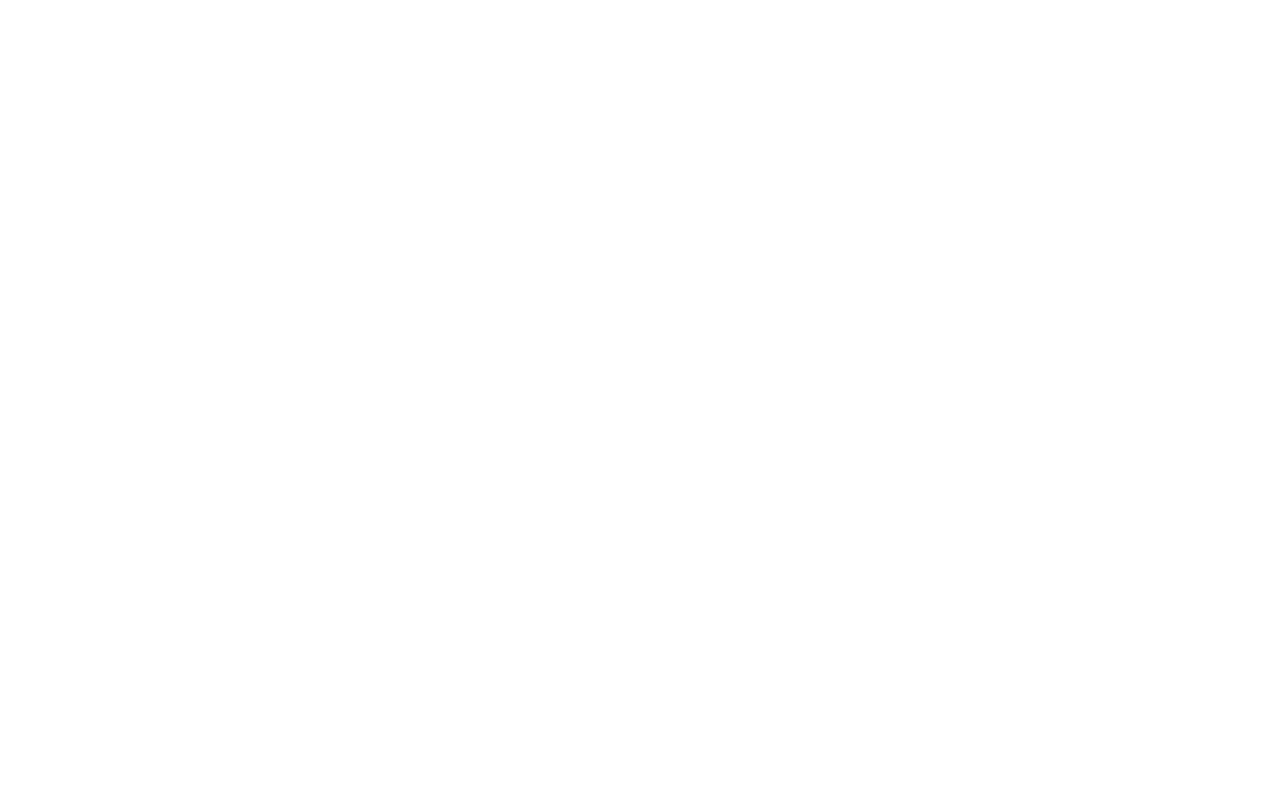
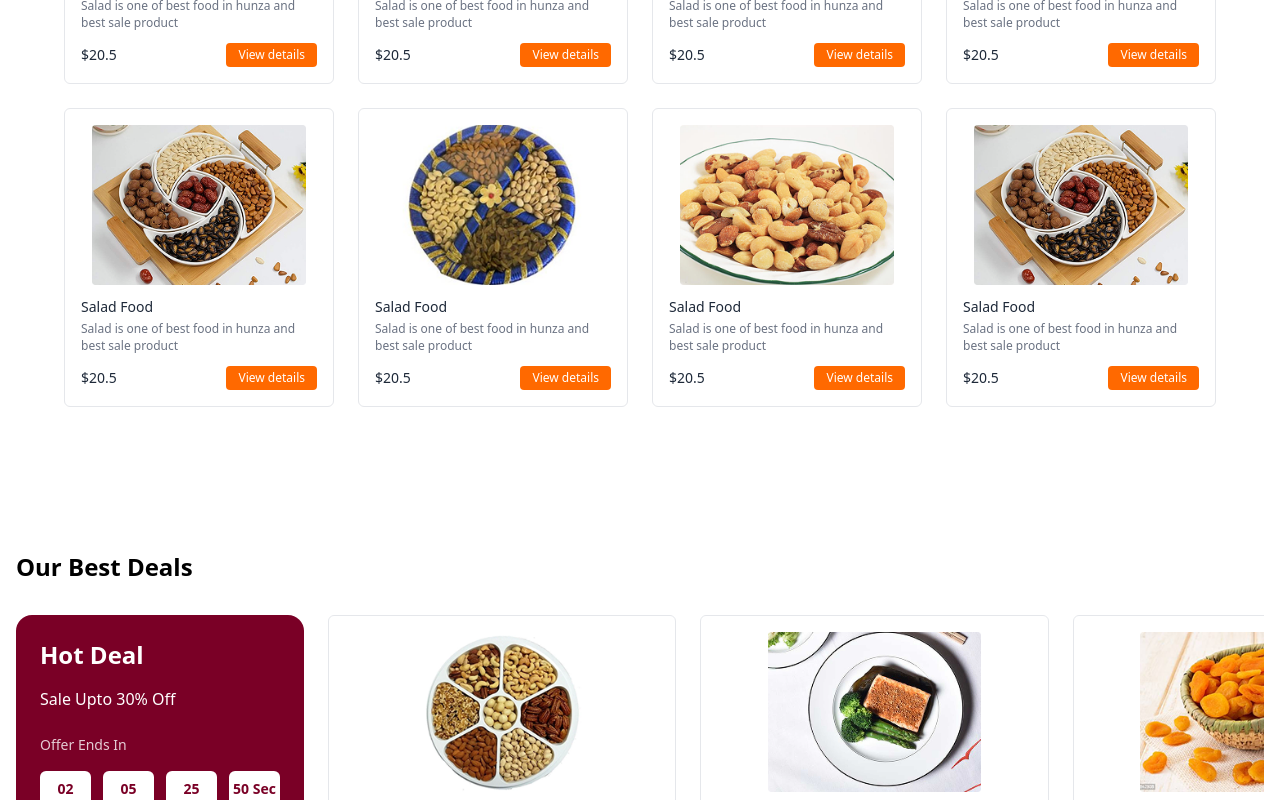
Before and after one commit to shshrukh/dryfruitesOrders, a React (Vite) app: page / in a window 1280 px wide. Shown: the part 1460-2260 px from the top of the page. Before the commit the page ends 814 px from the top, so only its background shows below. Built offline with nearby package versions, Linux system fonts and the light colour scheme.

Commit message:
adding product and deal section

```diff
--- /dev/null
+++ b/src/Components/DealsSection.jsx
@@ -0,0 +1,42 @@
+import Product from "./Ui/Product";
+import products from "../data/products.json";
+
+const DealsSection = () => {
+  return (
+    <section className="w-full max-w-7xl mx-auto px-4 py-16">
+      <h2 className="text-2xl font-semibold mb-8">Our Best Deals</h2>
+
+      <div className="flex gap-6">
+        {/* Hot Deal */}
+        <div className="w-72 min-w-[18rem] bg-[#7a0026] text-white rounded-2xl p-6">
+          <h3 className="text-2xl font-semibold mb-4">Hot Deal</h3>
+          <p className="mb-6">Sale Upto 30% Off</p>
+
+          <p className="text-sm opacity-80 mb-4">Offer Ends In</p>
+
+          <div className="grid grid-cols-4 gap-3">
+            {["02 Days", "05 Hours", "25 Mints", "50 Sec"].map((t, i) => (
+              <div
+                key={i}
+                className="bg-white text-[#7a0026] rounded-md py-2 text-center text-sm font-semibold"
+              >
+                {t}
+              </div>
+            ))}
+          </div>
+        </div>
+
+        {/* Scrollable Product Cards */}
+        <div className="flex-1 overflow-x-auto">
+          <div className="flex gap-6 min-w-max pb-4">
+            {products.map((item) => (
+              <Product key={item.id} item={item} />
+            ))}
+          </div>
+        </div>
+      </div>
+    </section>
+  );
+};
+
+export default DealsSection;
--- a/src/Components/Navbar.jsx
+++ b/src/Components/Navbar.jsx
@@ -11,8 +11,9 @@
   }
 
   return (
-    <nav className="w-full bg-white py-4 px-4 md:px-8 lg:px-16">
-      <div className="max-w-7xl mx-auto flex items-center justify-between gap-4">
+ <nav className="w-full bg-white/70 backdrop-blur-[2px] py-4 px-4 md:px-8 lg:px-16 sticky top-0 z-50">
+  <div className="max-w-7xl mx-auto flex items-center justify-between gap-4">
+
         {/* Logo */}
         <a href="/" className="flex-shrink-0">
           <img
--- /dev/null
+++ b/src/Components/Products.jsx
@@ -0,0 +1,26 @@
+import products from "../data/products.json";
+import Product from "./Ui/Product";
+
+const ProductList = () => {
+  return (
+    <div className="w-full bg-white py-20 px-4 md:px-8 lg:px-16">
+      <div className="max-w-7xl mx-auto">
+
+        {/* Section Heading */}
+        <h2 className="text-xl font-semibold text-gray-900 ">
+          Our Products
+        </h2>
+
+        {/* Products */}
+        <div className="grid grid-flow-row-dense auto-rows-max gap-6 mt-6 sm:grid-cols-1 md:grid-cols-2 lg:grid-cols-3 xl:grid-cols-4">
+          {products.map((item) => (
+            <Product key={item.id} item={item} />
+          ))}
+        </div>
+
+      </div>
+    </div>
+  );
+};
+
+export default ProductList;
--- a/src/Components/Ui/Product.jsx
+++ b/src/Components/Ui/Product.jsx
@@ -0,0 +1,37 @@
+import React from "react";
+import Button from "./Button";
+
+const Product = ({ item }) => {
+  return (
+    <div className="bg-white border border-gray-200 rounded-md p-4 hover:bg-gray-50 hover:shadow-sm hover:scale-105 transition-all duration-200">
+
+      <div className="mb-3">
+        <img
+          src={item.image}
+          alt={item.title}
+          className="w-full h-40 object-contain"
+        />
+      </div>
+
+      <h3 className="text-sm font-medium text-gray-800 mb-1">
+        {item.title}
+      </h3>
+
+      <p className="text-xs text-gray-500 mb-3 leading-snug">
+        {item.desc}
+      </p>
+
+      <div className="flex items-center justify-between">
+        <span className="text-sm font-medium text-gray-800">
+          ${item.price}
+        </span>
+
+        <button className="bg-orange-500 hover:bg-orange-600 text-white text-xs px-3 py-1 rounded">
+          View details
+        </button>
+      </div>
+    </div>
+  );
+};
+
+export default Product;
--- a/src/Pages/Home.jsx
+++ b/src/Pages/Home.jsx
@@ -1,5 +1,7 @@
 import React from 'react'
 import Hero from "../Components/Hero";
+import ProductList from "../Components/Products";
+import DealsSection from "../Components/DealsSection";
 
 
 
@@ -7,7 +9,8 @@
   return (
     <div>
      <Hero />
-
+     <ProductList />
+        <DealsSection />
     </div>
   )
 }
--- /dev/null
+++ b/src/data/products.json
@@ -0,0 +1,98 @@
+[
+  {
+    "id": 1,
+    "title": "Salad Food",
+    "desc": "Salad is one of best food in hunza and best sale product",
+    "price": 20.5,
+    "image": "/images/product1.png",
+    "category": "dry-fruits"
+  },
+  {
+    "id": 2,
+    "title": "Salad Food",
+    "desc": "Salad is one of best food in hunza and best sale product",
+    "price": 20.5,
+    "image": "/images/product2.png",
+    "category": "dry-fruits"
+  },
+  {
+    "id": 3,
+    "title": "Salad Food",
+    "desc": "Salad is one of best food in hunza and best sale product",
+    "price": 20.5,
+    "image": "/images/product3.png",
+    "category": "dry-fruits"
+  },
+  {
+    "id": 4,
+    "title": "Salad Food",
+    "desc": "Salad is one of best food in hunza and best sale product",
+    "price": 20.5,
+    "image": "/images/product4.png",
+    "category": "dry-fruits"
+  },
+  {
+    "id": 5,
+    "title": "Salad Food",
+    "desc": "Salad is one of best food in hunza and best sale product",
+    "price": 20.5,
+    "image": "/images/product5.png",
+    "category": "dry-fruits"
+  },
+  {
+    "id": 6,
+    "title": "Salad Food",
+    "desc": "Salad is one of best food in hunza and best sale product",
+    "price": 20.5,
+    "image": "/images/product6.png",
+    "category": "dry-fruits"
+  },
+  {
+    "id": 7,
+    "title": "Salad Food",
+    "desc": "Salad is one of best food in hunza and best sale product",
+    "price": 20.5,
+    "image": "/images/product7.png",
+    "category": "dry-fruits"
+  },
+  {
+    "id": 8,
+    "title": "Salad Food",
+    "desc": "Salad is one of best food in hunza and best sale product",
+    "price": 20.5,
+    "image": "/images/product8.png",
+    "category": "dry-fruits"
+  },
+  {
+    "id": 9,
+    "title": "Salad Food",
+    "desc": "Salad is one of best food in hunza and best sale product",
+    "price": 20.5,
+    "image": "/images/product9.png",
+    "category": "dry-fruits"
+  },
+  {
+    "id": 10,
+    "title": "Salad Food",
+    "desc": "Salad is one of best food in hunza and best sale product",
+    "price": 20.5,
+    "image": "/images/product10.png",
+    "category": "dry-fruits"
+  },
+  {
+    "id": 11,
+    "title": "Salad Food",
+    "desc": "Salad is one of best food in hunza and best sale product",
+    "price": 20.5,
+    "image": "/images/product11.png",
+    "category": "dry-fruits"
+  },
+  {
+    "id": 12,
+    "title": "Salad Food",
+    "desc": "Salad is one of best food in hunza and best sale product",
+    "price": 20.5,
+    "image": "/images/product12.png",
+    "category": "dry-fruits"
+  }
+]
```
Also changed, not shown: public/images/product12.png (added).
